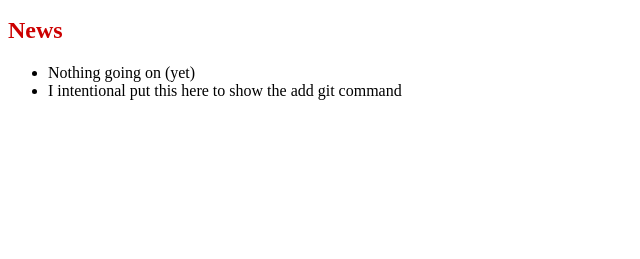
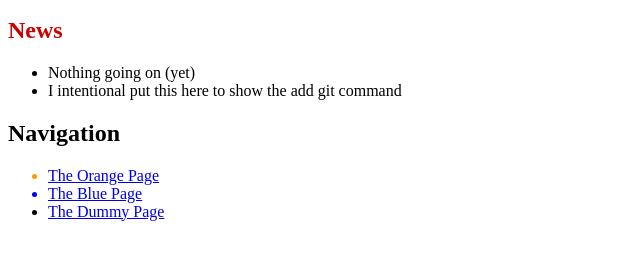
Before and after one commit to rajilateef/myClass1, a plain HTML site: page index.html in a window 1280 px wide. Shown: the part 101-360 px from the top of the page, without its empty margins (0-640 px from the left). Drawn offline with Linux system fonts and the light colour scheme.

Commit message:
clean commit tree

```diff
--- a/index.html
+++ b/index.html
@@ -13,5 +13,18 @@
 
       <li>I intentional put this here to show the add git command</li>
     </ul>
+
+    <h2>Navigation</h2>
+    <ul>
+      <li style="color: #f90">
+        <a href="orange.html">The Orange Page</a>
+      </li>
+      <li style="color: #00f">
+        <a href="blue.html">The Blue Page</a>
+      </li>
+      <li>
+        <a href="dummy.html">The Dummy Page</a>
+      </li>
+    </ul>
   </body>
 </html>
```
